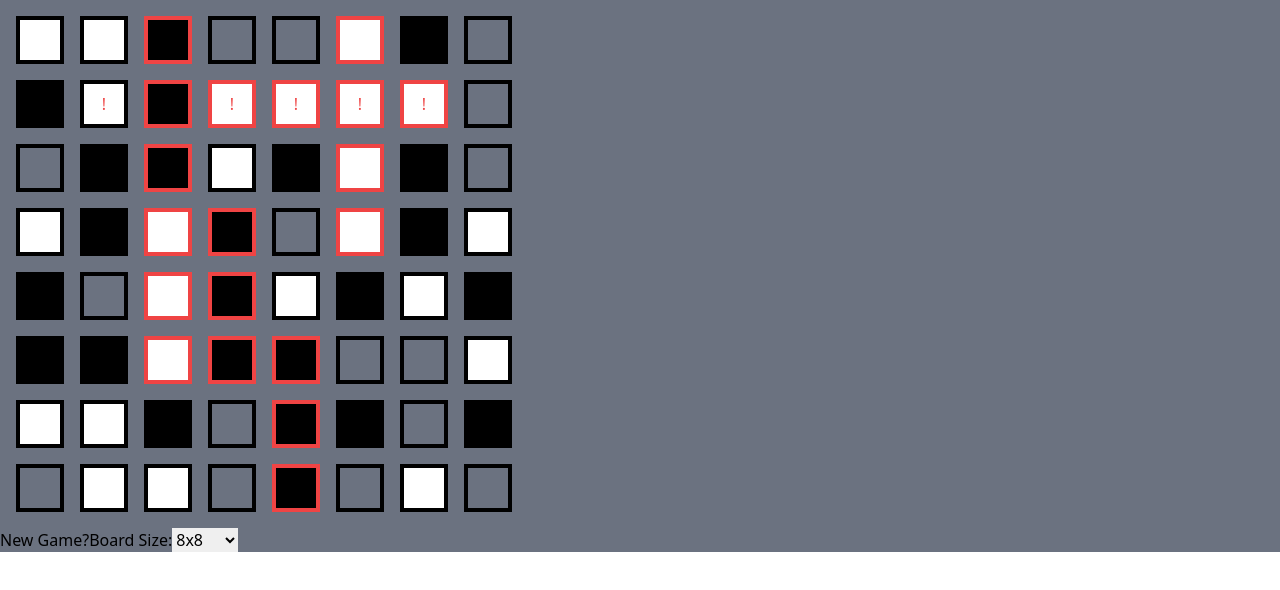
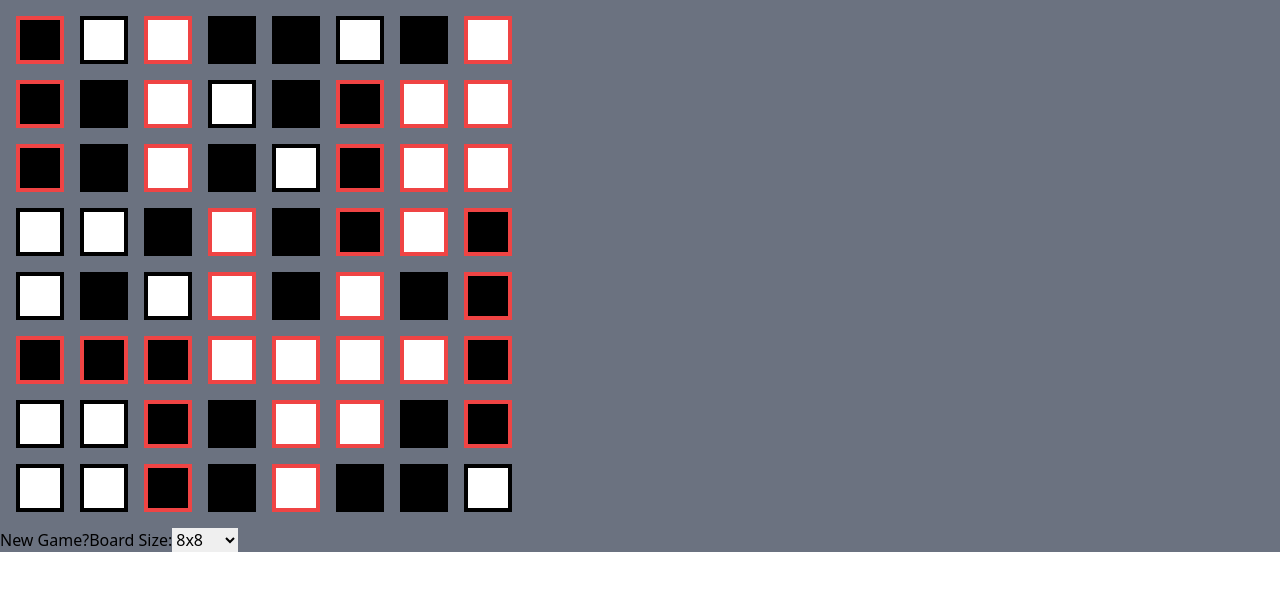
Before and after one commit to alank101/puzzle-games, a React (Create React App) app: page /Unruly in a window 1280 px wide. Shown: the top 590 px of the page. Built offline with nearby package versions, Linux system fonts and the light colour scheme.

Commit message:
can generate solved board

```diff
--- a/src/components/Unruly.jsx
+++ b/src/components/Unruly.jsx
@@ -1,11 +1,11 @@
 import React from "react";
 import { useState, useEffect } from "react";
-import { getCellClasses, getRandomNumber } from './UnrulyFunctions'
+import { getCellClasses, generateSolvedBoard } from './UnrulyFunctions'
 
 export default function Unruly() {
     // const [colors, setColors] = useState(gameBoard)
     const [currentBoardArray, setCurrentBoardArray] = useState(() => {
-        return Array.from({ length: 8 }, () => Array.from({ length: 8 }, getRandomNumber));
+        return generateSolvedBoard(8)
     });
     const [selectedBoardSize, setSelectedBoardSize] = useState(8)
 
@@ -38,13 +38,9 @@ export default function Unruly() {
     }
 
     function newGame() {
-        const newBoard = Array.from({ length: selectedBoardSize }, () =>
-            Array.from({ length: selectedBoardSize }, getRandomNumber)
-        );
+        const newBoard = generateSolvedBoard(selectedBoardSize)
         setCurrentBoardArray(newBoard);
     }
-
-
 
     return (
         <div>
--- a/src/components/UnrulyFunctions.jsx
+++ b/src/components/UnrulyFunctions.jsx
@@ -1,11 +1,5 @@
-const colorMapping = {
-    0: 'bg-transparent border-black text-transparent',
-    1: 'bg-black border-black text-black',
-    2: 'bg-white border-black text-white',
-}
-
 const threeInRow = ' border-red-500'
-    const moreThanHalf = ' text-center p-2'
+const moreThanHalf = ' text-center p-2'
 
 export function threeInRowCheck(board, rowIndex, colIndex) {
     const value = board[rowIndex][colIndex];
@@ -63,7 +57,22 @@ export function getColumn(array, colIndex) {
 
 export function getCellClasses(value, rowIndex, colIndex, currentBoardArray) {
     // Add the necessary logic to determine the classes for each cell based on the conditions
-    let classes = colorMapping[value];
+    let classes = "";
+
+    switch (value) {
+        case 0:
+            classes = "bg-transparent text-transparent border-black";
+            break;
+        case 1:
+            classes = "bg-black text-black border-black";
+            break;
+        case 2:
+            classes = "bg-white text-white border-black";
+            break;
+        default:
+            break;
+    }
+
     const boardLength = currentBoardArray[0].length;
 
     const rowCounts = countColors(currentBoardArray[rowIndex]);
@@ -76,12 +85,12 @@ export function getCellClasses(value, rowIndex, colIndex, currentBoardArray) {
         }
     }
     if (value === rowDominantColor && rowDominantCount > boardLength / 2) {
-        classes += moreThanHalf
-        if (value === 2) classes = classes.replace('text-white', 'text-red-500')
-        if (value === 1) classes = classes.replace('text-black', 'text-red-500')
+        classes += moreThanHalf;
+        if (value === 2) classes = classes.replace('text-white', 'text-red-500');
+        if (value === 1) classes = classes.replace('text-black', 'text-red-500');
     }
 
-    const columnCounts = countColors(getColumn(currentBoardArray, colIndex))
+    const columnCounts = countColors(getColumn(currentBoardArray, colIndex));
     let columnDominantColor = -1;
     let columnDominantCount = -1;
     for (const color in columnCounts) {
@@ -91,11 +100,10 @@ export function getCellClasses(value, rowIndex, colIndex, currentBoardArray) {
         }
     }
     if (value === columnDominantColor && columnDominantCount > boardLength / 2) {
-        classes += moreThanHalf
-        if (value === 2) classes = classes.replace('text-white', 'text-red-500')
-        if (value === 1) classes = classes.replace('text-black', 'text-red-500')
+        classes += moreThanHalf;
+        if (value === 2) classes = classes.replace('text-white', 'text-red-500');
+        if (value === 1) classes = classes.replace('text-black', 'text-red-500');
     }
-
 
     const { isMatchingHorizontal, isMatchingVertical } = threeInRowCheck(
         currentBoardArray,
@@ -107,7 +115,7 @@ export function getCellClasses(value, rowIndex, colIndex, currentBoardArray) {
         classes += threeInRow;
     }
 
-    return classes;
+    return `w-12 h-12 border-4 m-2 ${classes}`;
 }
 
 const countColors = (row) => {
@@ -117,3 +125,94 @@ const countColors = (row) => {
     });
     return rowCounts;
 };
+
+// Function to shuffle an array randomly
+function shuffleArray(arr) {
+    for (let i = arr.length - 1; i > 0; i--) {
+      const j = Math.floor(Math.random() * (i + 1));
+      [arr[i], arr[j]] = [arr[j], arr[i]];
+    }
+  }
+
+// Function to generate a solved board with the specified size
+export function generateSolvedBoard(size) {
+    const board = [];
+    for (let i = 0; i < size; i++) {
+      board.push(new Array(size).fill(0));
+    }
+
+    // Helper function to check if the row has equal black and white squares
+    function isRowBalanced(row) {
+      let blackCount = 0;
+      let whiteCount = 0;
+      for (let i = 0; i < size; i++) {
+        if (board[row][i] === 1) {
+          blackCount++;
+        } else if (board[row][i] === 2) {
+          whiteCount++;
+        }
+      }
+      return blackCount === whiteCount;
+    }
+
+    // Helper function to fill the row with equal black and white squares
+    function fillRow(row) {
+      const colors = new Array(size).fill(0).map((_, i) => i % 2 + 1);
+      shuffleArray(colors);
+
+      for (let col = 0; col < size; col++) {
+        board[row][col] = colors[col];
+      }
+    }
+
+    // Step 1: Fill each row with equal black and white squares
+    for (let row = 0; row < size; row++) {
+      fillRow(row);
+      while (!isRowBalanced(row)) {
+        fillRow(row);
+      }
+    }
+
+    // Step 2: Shuffle the rows until columns are balanced
+    function shuffleRows() {
+      for (let row = 0; row < size; row++) {
+        fillRow(row);
+        while (!isRowBalanced(row)) {
+          fillRow(row);
+        }
+      }
+    }
+
+    while (true) {
+      // Copy the board and shuffle rows
+      const tempBoard = board.map((row) => [...row]);
+      shuffleRows();
+
+      // Check if columns are balanced for the shuffled rows
+      let isBalanced = true;
+      for (let col = 0; col < size; col++) {
+        const column = getColumn(tempBoard, col);
+        const counts = countColors(column);
+        let blackCount = counts[1] || 0;
+        let whiteCount = counts[2] || 0;
+        const halfCount = Math.floor(size / 2);
+
+        if (blackCount !== halfCount || whiteCount !== halfCount) {
+          isBalanced = false;
+          break;
+        }
+      }
+
+      if (isBalanced) {
+        // If the columns are balanced for the shuffled rows, update the original board
+        for (let row = 0; row < size; row++) {
+          for (let col = 0; col < size; col++) {
+            board[row][col] = tempBoard[row][col];
+          }
+        }
+        break;
+      }
+    }
+
+    return board;
+  }
```
